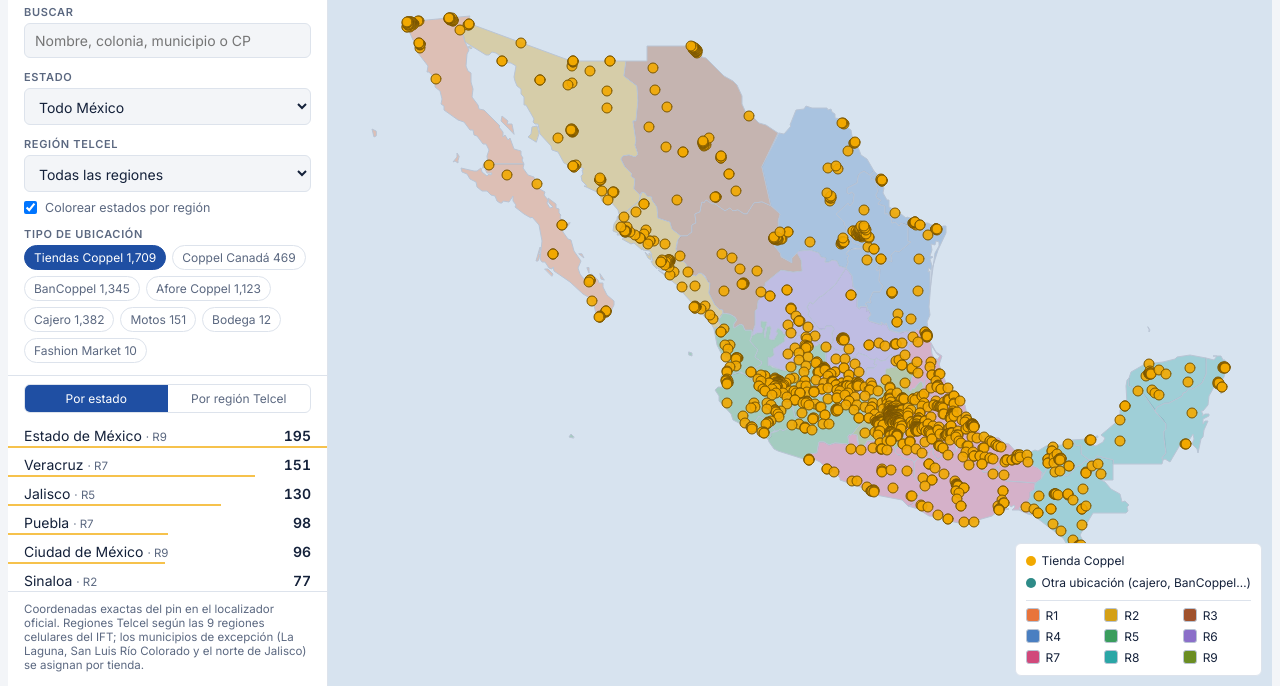
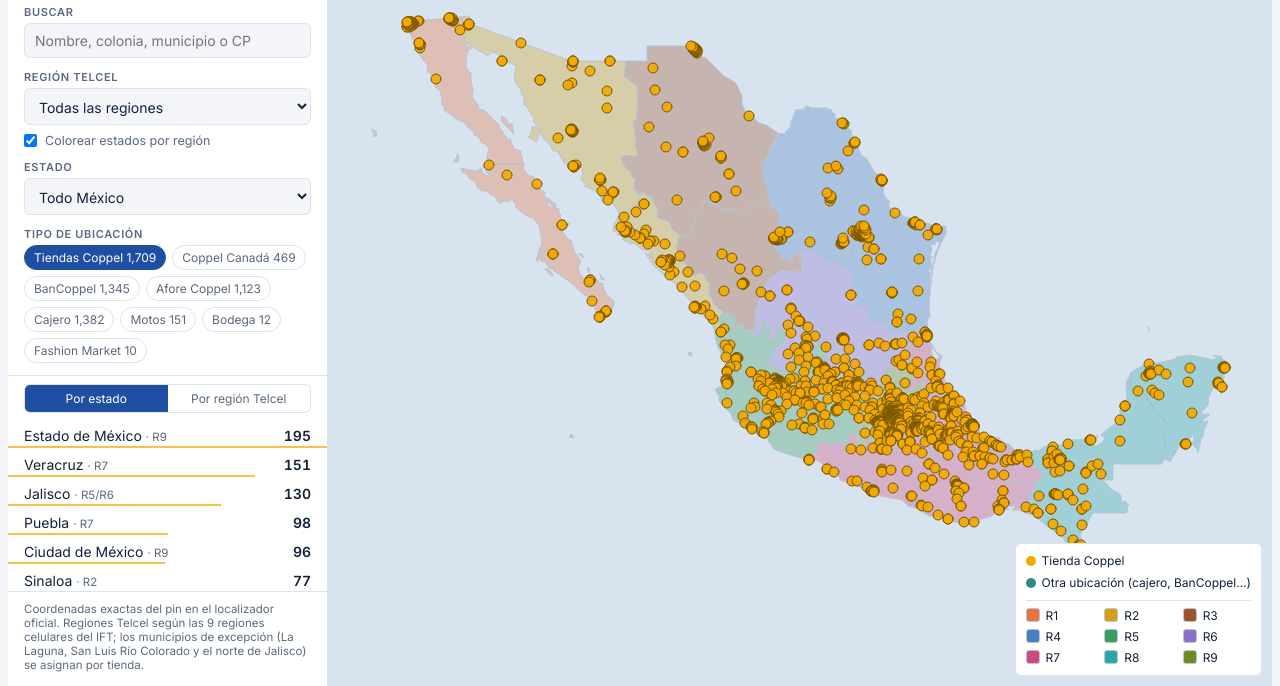
Before and after one commit to CesarYamadaX/Coppel-Map, a plain HTML site: page index.html in a window 1280 px wide. Shown: the part 122-808 px from the top of the page. Drawn offline with nearby package versions, Linux system fonts and the light colour scheme.

Commit message:
Filtro por región Telcel junto al de estado

```diff
--- a/index.html
+++ b/index.html
@@ -740,13 +740,13 @@ input:focus-visible,select:focus-visible,button:focus-visible{outline:2px solid
         <input id="q" type="search" placeholder="Nombre, colonia, municipio o CP" autocomplete="off">
       </div>
       <div>
-        <label class="l" for="estado">Estado</label>
-        <select id="estado"><option value="">Todo México</option></select>
-      </div>
-      <div>
         <label class="l" for="region">Región Telcel</label>
         <select id="region"><option value="">Todas las regiones</option></select>
         <label class="tog" for="colorReg" style="margin-top:8px"><input type="checkbox" id="colorReg" checked> Colorear estados por región</label>
+      </div>
+      <div>
+        <label class="l" for="estado">Estado</label>
+        <select id="estado"><option value="">Todo México</option></select>
       </div>
       <div>
         <span class="l">Tipo de ubicación</span>
@@ -799,7 +799,11 @@ const norm=s=>String(s).normalize('NFD').replace(/[̀-ͯ]/g,'').toLowerCase();
 const hay=D.map(r=>norm([r[0],r[1],r[2],r[3],r[4]].join(' ')));
 
 const states=[...new Set(D.map(r=>r[3]))].sort((a,b)=>a.localeCompare(b,'es'));
-states.forEach(s=>{const o=document.createElement('option');o.value=s;o.textContent=s;stEl.appendChild(o)});
+const MULTI={'Coahuila':[3,4],'Sonora':[1,2],'Jalisco':[5,6]};const stRegs=s=>MULTI[s]||[SR[s]];
+function fillStates(){const keep=stEl.value;stEl.innerHTML='';const all=document.createElement('option');all.value='';all.textContent=rgEl.value?'Todos los estados de R'+rgEl.value:'Todo México';stEl.appendChild(all);
+  states.filter(s=>!rgEl.value||stRegs(s).includes(+rgEl.value)).forEach(s=>{const o=document.createElement('option');o.value=s;o.textContent=s+' ('+stRegs(s).map(k=>'R'+k).join('/')+')';stEl.appendChild(o)});
+  stEl.value=[...stEl.options].some(o=>o.value===keep)?keep:''}
+fillStates();
 
 const chips=document.getElementById('chips');
 TYPES.forEach((t,k)=>{const n=D.filter(r=>r[7]&(1<<k)).length;const b=document.createElement('button');b.className='chip';b.type='button';b.textContent=`${t} ${n.toLocaleString('es-MX')}`;b.setAttribute('aria-pressed',active.has(k));b.onclick=()=>{active.has(k)?active.delete(k):active.add(k);if(!active.size)active.add(k);b.setAttribute('aria-pressed',active.has(k));chips.querySelectorAll('.chip').forEach((c,j)=>c.setAttribute('aria-pressed',active.has(j)));update()};chips.appendChild(b)});
@@ -828,12 +832,12 @@ function update(fit){
     const b=document.createElement('button');b.type='button';
     if(groupBy==='state'){
       b.className='row'+(stEl.value===s?' on':'');
-      b.innerHTML=`<span>${esc(s)} <span class="rs" style="display:inline;margin:0">· R${SR[s]||''}</span></span><span class="n">${n.toLocaleString('es-MX')}</span><span class="bar" style="width:${(n/max*100).toFixed(1)}%"></span>`;
-      b.onclick=()=>{stEl.value=stEl.value===s?'':s;update(true)};
+      b.innerHTML=`<span>${esc(s)} <span class="rs" style="display:inline;margin:0">· ${stRegs(s).map(k=>'R'+k).join('/')}</span></span><span class="n">${n.toLocaleString('es-MX')}</span><span class="bar" style="width:${(n/max*100).toFixed(1)}%"></span>`;
+      b.onclick=()=>{if(stEl.value!==s&&rgEl.value&&SR[s]!=+rgEl.value){rgEl.value='';fillStates()}stEl.value=stEl.value===s?'':s;update(true)};
     }else{
       b.className='row'+(rgEl.value===s?' on':'');
       b.innerHTML=`<span><span class="sw" style="background:${RCOL[s]}"></span>Región ${s}<span class="rs">${esc(RNAME[s])}</span></span><span class="n">${n.toLocaleString('es-MX')}</span><span class="bar" style="width:${(n/max*100).toFixed(1)}%;background:${RCOL[s]}"></span>`;
-      b.onclick=()=>{rgEl.value=rgEl.value===s?'':s;stEl.value='';update(true)};
+      b.onclick=()=>{rgEl.value=rgEl.value===s?'':s;stEl.value='';fillStates();update(true)};
     }
     list.appendChild(b);
   });
@@ -846,7 +850,7 @@ function update(fit){
 }
 let tmr;qEl.addEventListener('input',()=>{clearTimeout(tmr);tmr=setTimeout(()=>update(true),200)});
 stEl.addEventListener('change',()=>update(true));
-rgEl.addEventListener('change',()=>update(true));
+rgEl.addEventListener('change',()=>{fillStates();update(true)});
 colorEl.addEventListener('change',()=>update());
 const bS=document.getElementById('byState'),bR=document.getElementById('byRegion');
 const setG=g=>{groupBy=g;bS.setAttribute('aria-pressed',g==='state');bR.setAttribute('aria-pressed',g==='region');update()};
```
